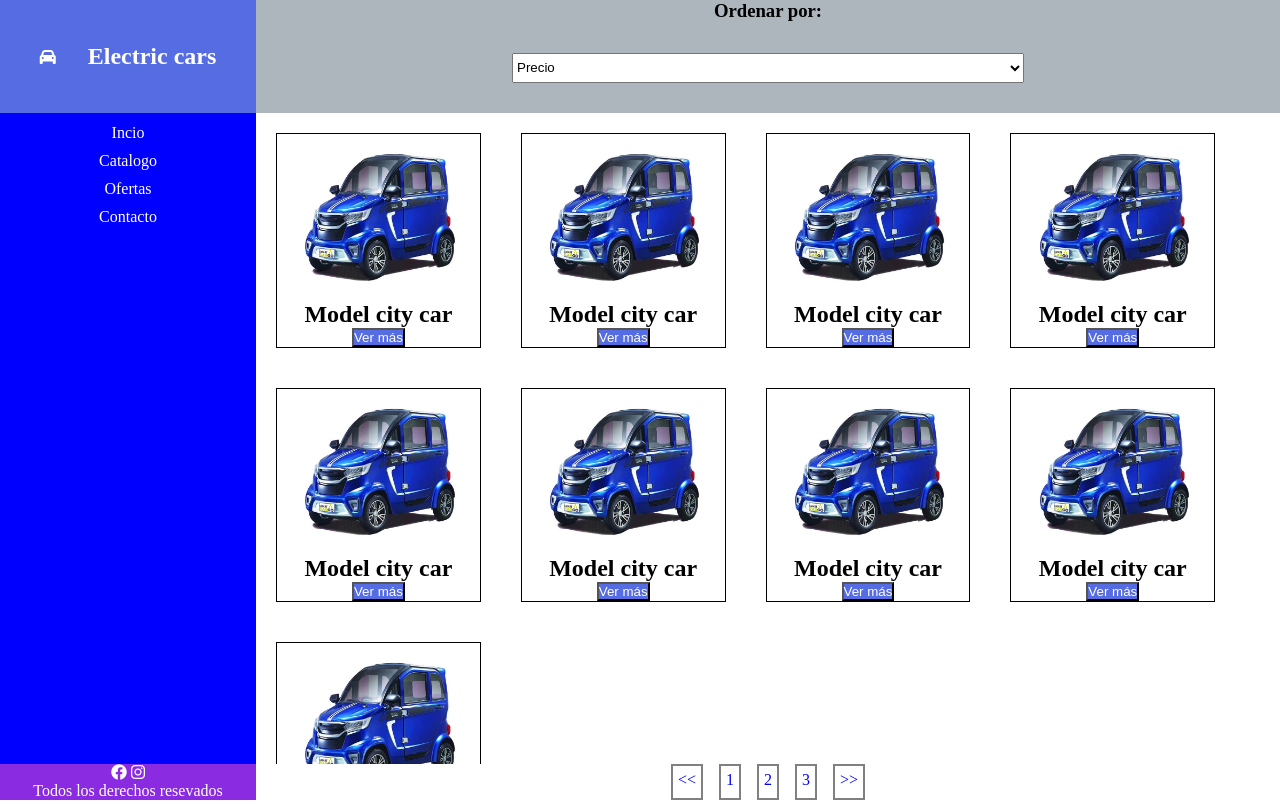
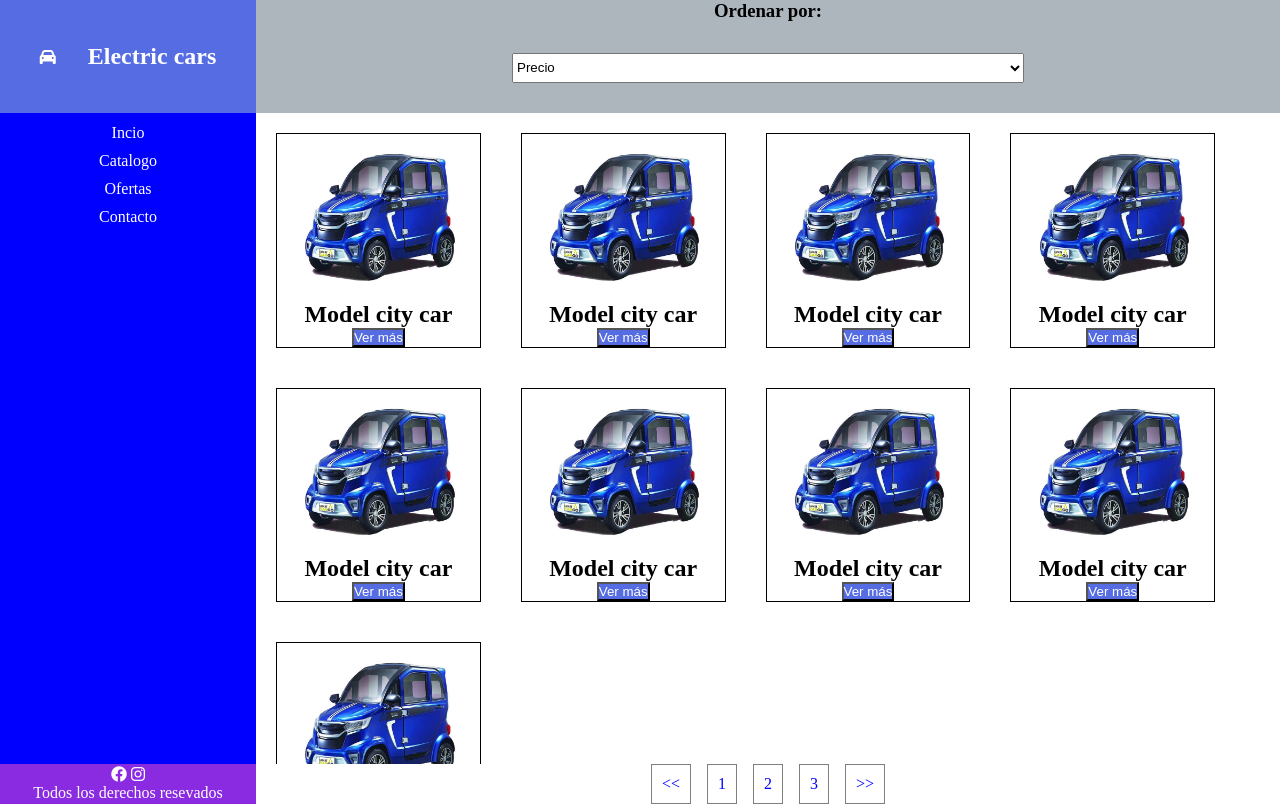
Before and after one commit to Dario-Gago/Electric-Car-Store--2, a plain HTML site: page index.html in a window 1280 px wide. Drawn offline with Linux system fonts and the light colour scheme.

Commit message:
Arreglando padding de las paginas

```diff
--- a/assets/css/styles.css
+++ b/assets/css/styles.css
@@ -74,8 +74,9 @@
 .page-2 > a{
     color: blue;
     text-decoration: none;
-    padding: 5px;
-    border: solid 2px grey
+    padding: 10px;
+    align-content: center;
+    border: solid 1px grey
 }
 footer{
     background-color: blue;
```
